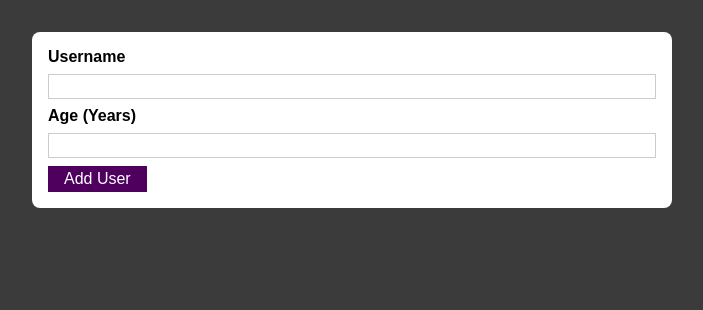
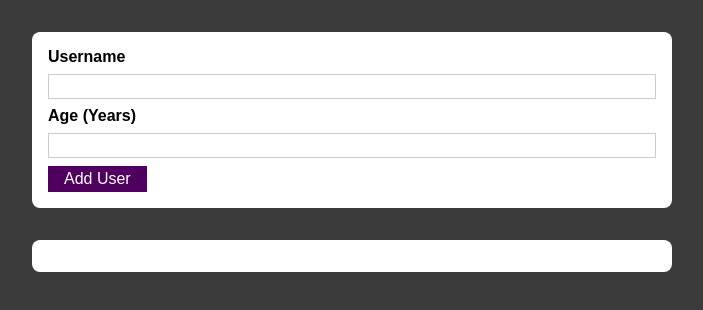
Before and after one commit to matheusarb/addUserForm, a React (Create React App) app: page / in a window 1280 px wide. Shown: the top 310 px of the page, without its empty margins (288-991 px from the left). Built offline with nearby package versions, Linux system fonts and the light colour scheme.

Commit message:
UserList component

```diff
--- a/src/App.js
+++ b/src/App.js
@@ -1,10 +1,12 @@
 import React from "react";
 import AddUser from "./components/Users/AddUser";
+import UsersList from "./components/Users/UsersList";
 
 function App() {
   return (
     <div>
       <AddUser />
+      <UsersList users={[]} />
     </div>
   );
 }
--- a/src/components/Users/AddUser.js
+++ b/src/components/Users/AddUser.js
@@ -12,6 +12,7 @@
     if (enteredUsername.trim().length === 0 || enteredAge.trim().length === 0) {
       return;
     }
+    // +enteredUsername transforms the value, which was a string, into a number
     if (+enteredAge < 1) {
       return;
     }
--- /dev/null
+++ b/src/components/Users/UsersList.js
@@ -0,0 +1,21 @@
+// responsible for outputting the user data
+
+import React, { useState } from "react";
+import Card from "../UI/Card";
+import classes from "./UsersList.module.css";
+
+const UsersList = (props) => {
+  return (
+    <Card className={classes.users}>
+      <ul>
+        {props.users.map((user) => (
+          <li>
+            {user.name} ({user.age} years old)
+          </li>
+        ))}
+      </ul>
+    </Card>
+  );
+};
+
+export default UsersList;
--- /dev/null
+++ b/src/components/Users/UsersList.module.css
@@ -0,0 +1,16 @@
+.users {
+  margin: 2rem auto;
+  width: 90%;
+  max-width: 40rem;
+}
+
+.users ul {
+  list-style: none;
+  padding: 1rem;
+}
+
+.users li {
+  border: 1px solid #ccc;
+  margin: 0.5rem 0;
+  padding: 0.5rem;
+}
```
